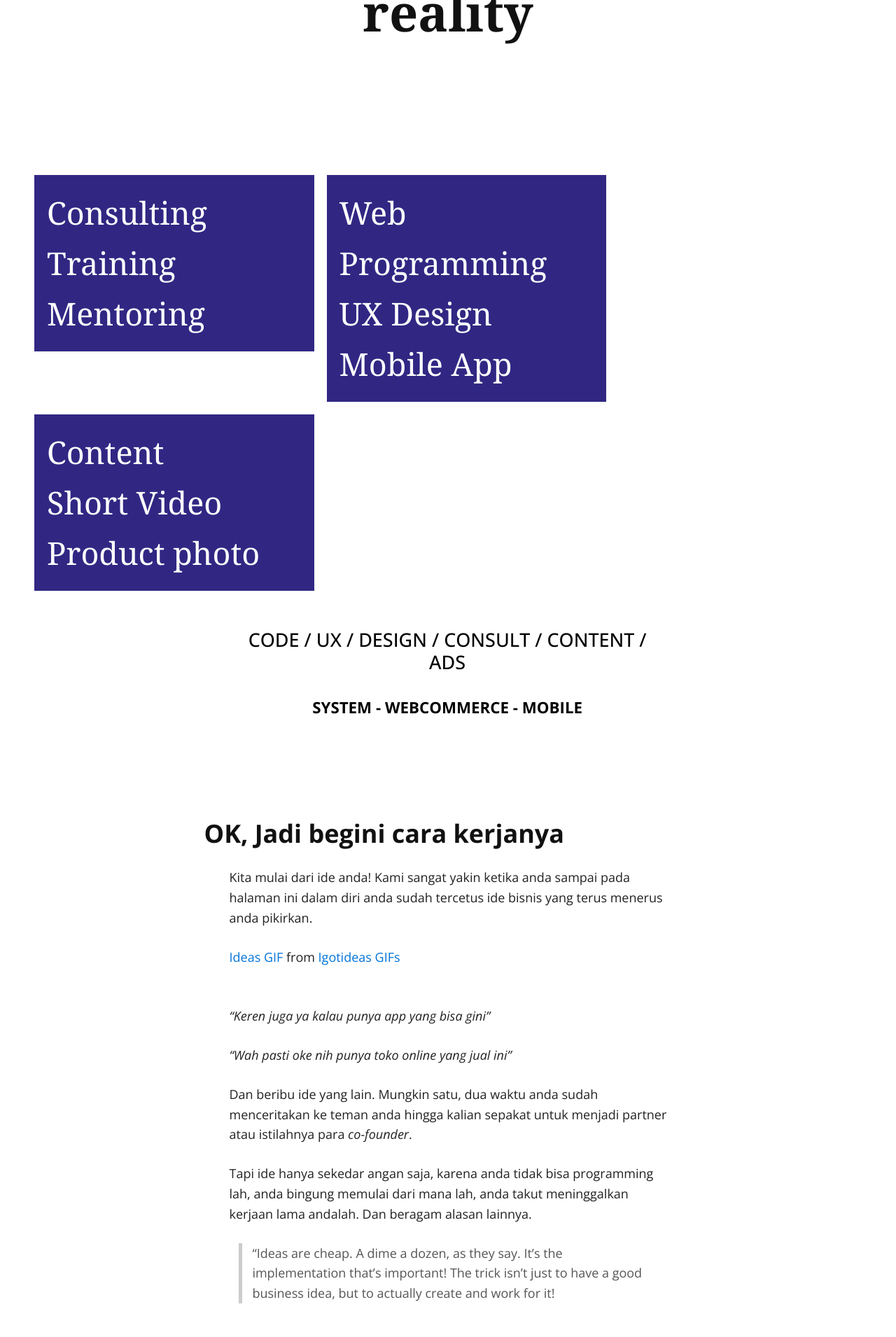
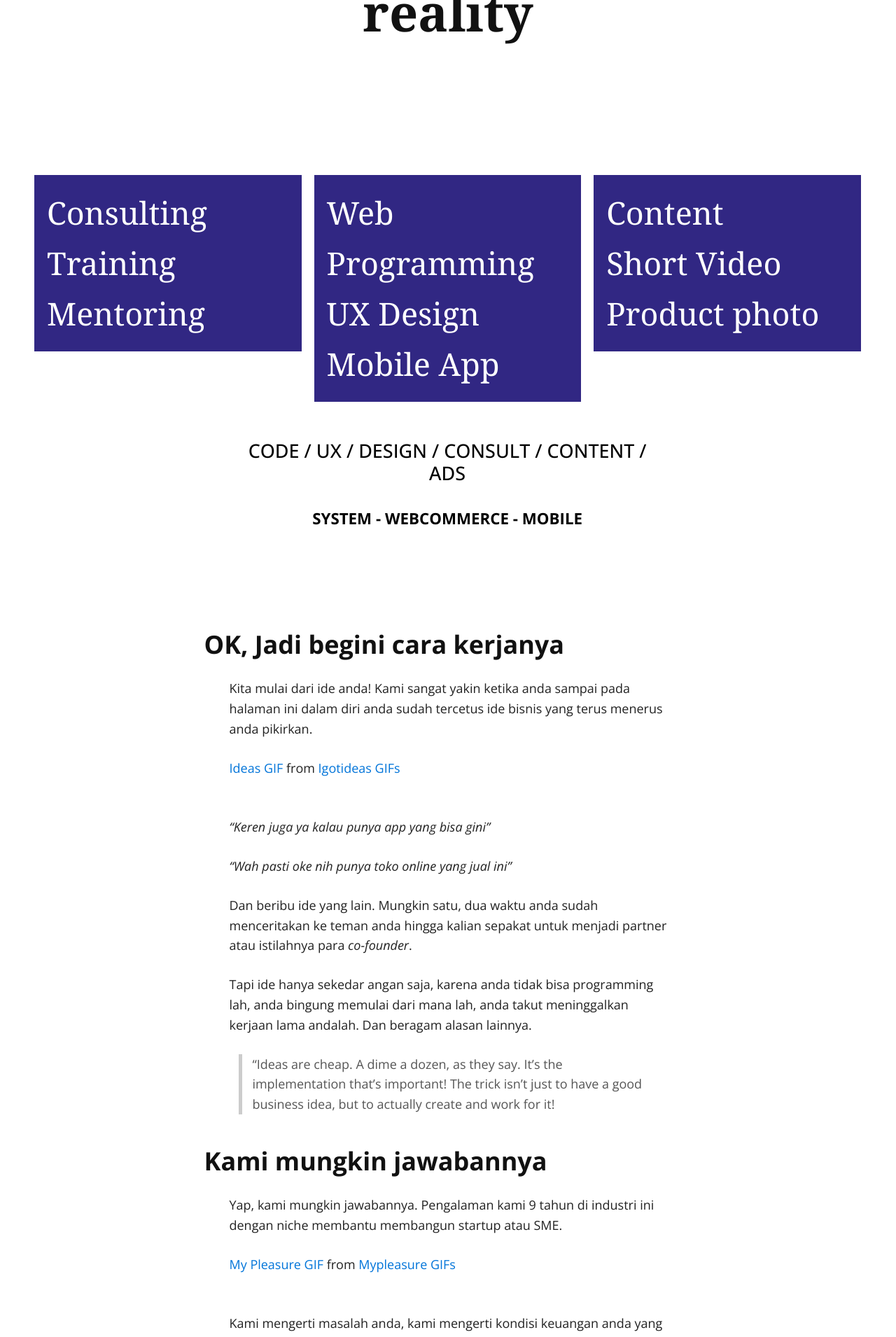
Before and after one commit to kemtol/rocktokom, a Jekyll site: the page built from index.md, in a window 1280 px wide. Shown: the part 755-2665 px from the top of the page at 70% size. Built offline with Jekyll 4.4.1, drawn with Linux system fonts in a browser that asks for light colours; nearby versions of some CDN libraries; a script that is not in the unit is left out.

Commit message:
Update default.html

```diff
--- a/_layouts/default.html
+++ b/_layouts/default.html
@@ -19,7 +19,7 @@
     #code--ux--design--consult--content--ads > span{display: block;font-size: 1.24rem;margin-top: 2rem;font-weight: bold;}
     #landing--page{max-width:1200px;margin:auto}
     #landing--page:after{content: '';display: block;clear: both;}
-    #landing--page .lp{float:left;width:33.3%;padding:0.5rem;box-size:border-box}
+    #landing--page .lp{float:left;width:33.3%;padding:0.5rem;box-sizing:border-box}
     #landing--page .lp > div{background:#312783;font-family:georgia;font-size:2.5rem;color:#fff;padding:1rem}
   </style>
 </head>
```
